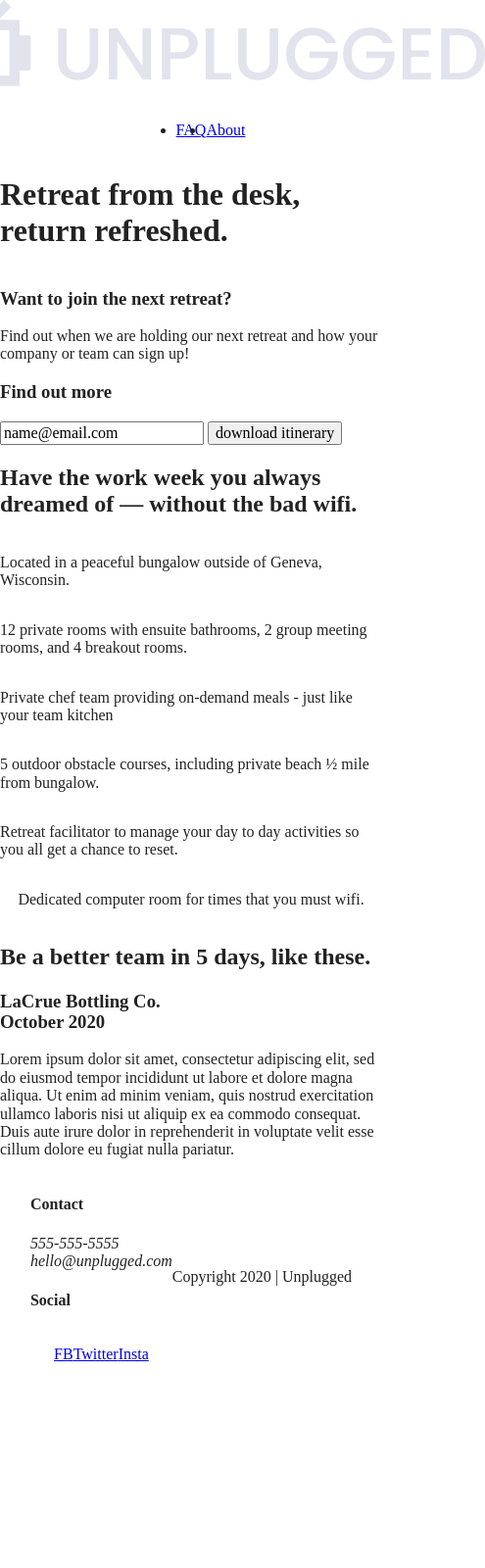
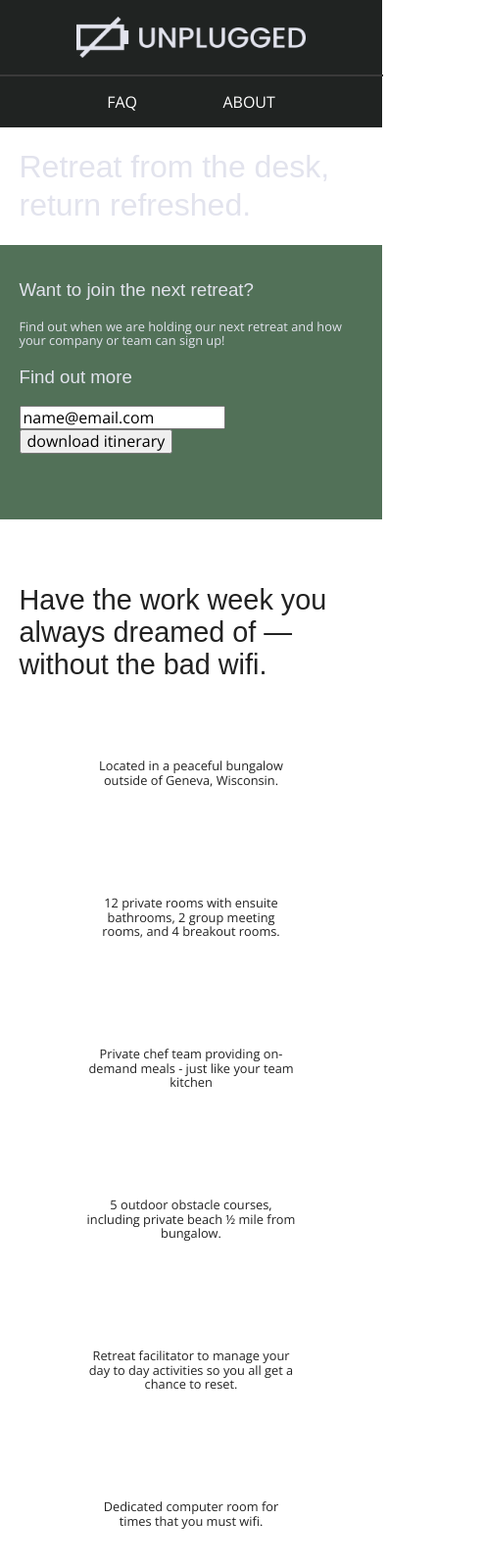
Before and after one commit to beverlywu/206-unplugged-retreat, a website built with Parcel: page index.html in a window 390 px wide. Shown: the top 1600 px of the page at 98% size, 495 px wide, since content can reach past the window. Before the commit the page ends 1408 px from the top, so only its background shows below. Built offline with nearby package versions, Linux system fonts and the light colour scheme; a web font is replaced by a local one.

Commit message:
add mobile styes

```diff
--- a/css/main.css
+++ b/css/main.css
@@ -13,8 +13,9 @@
 
 html {
   color: #222;
-  font-size: 1em;
+  font-size: 16px;
   line-height: 1.4;
+	font-family: 'Open Sans', sans-serif;
 }
 
 /*
@@ -86,106 +87,212 @@ textarea {
 /* ==========================================================================
    Author's custom styles
    ========================================================================== */
+.content-wrapper {
+	width: 90vw;
+}
 
-/*----------------- BASE HEADER - FOOTER STYLES --------------------------*/
+h1,
+h2,
+h3,
+h4 {
+	font-family: 'Convergence', sans-serif;
+	font-weight: 300;
+}
+
+h1 {
+	font-size: 2.25em;
+}
+
+h2 {
+	font-size: 1.8em;
+}
+
+p {
+	font-size: 0.8em;
+}
+
+/***** BASE HEADER - FOOTER STYLES *****/
 
 header,
 footer {
-	display: flex;
-	justify-content: center;
-	align-items: center;
-	flex-flow: row wrap;
+	background: #202322;
 }
 
 /***** HEADER STYLES *****/
 
 header {
-
+	display: flex;
+	justify-content: center;
 }
 
 header .content-wrapper {
 	display: flex;
 	justify-content: center;
 	align-items: center;
-	flex-flow: row wrap;
+	flex-flow: column;
+}
+
+header .logo {
+	width: 60vw;
+}
+header .logo img{
+	/*border: 1px solid #00ff00;*/
+	max-width: 100%;
+	padding: 2vh 0;
 
 }
 
 .header-divider {
-
+	border: 1px solid #3A3A3A;
+	width: 100vw;
 }
 
 header nav {
-	display: flex;
-	justify-content: center;
-	align-items: center;
-	flex-flow: row wrap;
-
+	width: 44vw;
+	padding: 2vh 0;
 
 }
 
 header nav ul {
 	display: flex;
-	justify-content: center;
-	align-items: center;
 	flex-flow: row wrap;
+	justify-content: space-between;
+	margin: 0;
+	padding: 0;
+}
+
+header nav ul li {
+	font-size: 1em;
+	text-transform: uppercase;
+	list-style-type: none;
+	font-family: 'Open Sans', sans-serif;
+
 
 }
 
-header nav ul li {
+header nav ul li a {
+	color: #fff;
+	text-decoration: none;
 
 }
 
-/***** FOOTER STYLES *****/
+/***** FOOTER STYLES ****/
 
-footer .social-icons {
+footer {
+	display: flex;
+	justify-content: center;
+	align-items: column;
+
+}
+footer .content-wrapper {
 	display: flex;
 	justify-content: center;
 	align-items: center;
+	flex-flow: column;
+}
+
+footer .contact {
+
+}
+
+footer p {
+	font-style: normal;
+
+}
+
+footer .social {
+	margin: 2vh 0 0 0;
+}
+
+footer .social-icons ul {
+	display: flex;
 	flex-flow: row wrap;
+	justify-content: space-between;
+	width: 50vw;
+	padding: 0;
+}
+
+footer .social-icons ul li {
+	list-style-type: none;
+}
+
+.footer-content {
+	color: #fff;
+	text-align: center;
+	display: flex;
+	justify-content: center;
+	align-items: center;
+	flex-flow: column;
+	padding: 5vh;
+}
+
+.copyright {
+	color: #fff;
 }
 
 
-/***** MOBILE STYLES *****/
+/***** MOBILE STYLES ****/
+
 
 .hero-area {
 	display: flex;
 	justify-content: center;
-	align-items: center;
-	flex-flow: row wrap;
+}
+
+.hero-area h1 {
+	font-size: 2em;
+	line-height: 1.2em;
+	color: #E2E3ED;
+
 }
 
 aside {
+	background: #527158;
 	display: flex;
 	justify-content: center;
-	align-items: center;
-	flex-flow: row wrap;
+	color: #E2E3ED;
 }
 
 .form-description {
-
+	padding: 2vh 0 0 0;
 }
 
 .form {
+	padding: 0 0 8vh 0;
 
 }
 
 .features {
 	display: flex;
 	justify-content: center;
+
+}
+
+.features h2 {
+}
+
+.features .content-wrapper {
+	display: flex;
+	justify-content: center;
+	flex-flow: column;
 	align-items: center;
-	flex-flow: row wrap;
+	padding: 5vh 0 6vh 0;
 }
+
+
+.features-items article {
+	margin: 5vh 0;
+}
+
 
 .features-items {
 	display: flex;
-	justify-content: center;
-	align-items: center;
-	flex-flow: row wrap;
+	flex-flow: column;
+	width: 55vw;
+	text-align: center;
 }
 
-article {
-
+.features-items-description {
 }
 
 .fontawesome-icon {
@@ -199,37 +306,27 @@ article {
 .reviews {
 	display: flex;
 	justify-content: center;
-	align-items: center;
-	flex-flow: row wrap;
+	background: #2A423A;
+	color: #E2E3ED;
+	padding: 5vh 0;
+
 }
 
 .mission {
-	display: flex;
-	justify-content: center;
-	align-items: center;
-	flex-flow: row wrap;
+
 }
 
 .contact-section {
-	display: flex;
-	justify-content: center;
-	align-items: center;
-	flex-flow: row wrap;
+	color: #fff;
 
 }
 
 .faq {
-	display: flex;
-	justify-content: center;
-	align-items: center;
-	flex-flow: row wrap;
+
 }
 
 .faq .content-wrapper {
-	display: flex;
-	justify-content: center;
-	align-items: center;
-	flex-flow: row wrap;
+
 }
 
 
--- a/index.html
+++ b/index.html
@@ -20,6 +20,13 @@
   <link rel="stylesheet" href="css/main.css">
 
   <meta name="theme-color" content="#fafafa">
+
+	<link href="https://fonts.googleapis.com/css2?family=Open+Sans:wght@400;700&display=swap" rel="stylesheet">
+	<link href="https://fonts.googleapis.com/css2?family=Poppins:wght@300&display=swap" rel="stylesheet">
+	<link href="https://fonts.googleapis.com/css2?family=Convergence&display=swap" rel="stylesheet">
+
+
+
 </head>
 
 <body>
@@ -29,56 +36,24 @@
   <script src="js/plugins.js"></script>
   <script src="js/main.js"></script>
 
-  <!--
-- Header
-    - Logo
-    - Navigation bar
-        - About
-        - FAQ
-     - Headline  Retreat from the desk, return refreshed.
-     - Image
-
-- Content Area
-    - Newsletter signup
-        - Headline text / Want to join the next retreat?
-        - Paragraph text / Find out when we are holding our next retreat and how your company or team can sign up!
-        - Headline text / Find out more
-        - Email field
-        - Submit button / download itinerary
-    - Info about Unplugged
-        - Headline text / Have the work week you always dreamed of &mdash; without the bad wifi.
-        - Background Image
-        - Icons
-        - Text
-    - Previous retreats
-        - Headline text
-        - Paragraph text
-        - Image
-
-- Footer
-     - Contact
-         - Headline text
-         - Contact info
-     - Social Media
-         - Headline text
-         - Social icons
-     - Copyright
--->
-
 	<header>
 	    <div class="content-wrapper">
-			<a href="#"><img src="img/unpluggedlogo.png" alt="unplugged logo"></a>
+			<div class="logo">
+				<img src="img/unpluggedlogo.png" alt="unplugged logo">
+			</div>
 			<div class="header-divider"></div>
 	   	 	<nav>
 	       		<ul>
 					<li><a href="faq/index.html" target="_blank">FAQ</a></li>
 					<li><a href="about/index.html" target="_blank">About</a></li>
-				</ul>
-			</nav>
+					</ul>
+				</nav>
+
 		</div>
+
 	</header>
 
-	<main>
+<main>
 		<section class="hero-area">
 			<div class="content-wrapper">
 				<h1>Retreat from the desk, return refreshed.</h1>
@@ -157,16 +132,19 @@
 				<div class="social">
 					<h4>Social</h4>
 					<div class="social-icons">
-						<p><a href="http://facebook.com" target="_blank">FB</a></p>
-						<p><a href="http://twitter.com" target="_blank">Twitter</a></p>
-						<p><a href="http://instagram.com" target="_blank">Insta</a></p>
+						<ul>
+							<li><a href="http://facebook.com" target="_blank">FB</a></li>
+							<li><a href="http://twitter.com" target="_blank">Twitter</a></li>
+							<li><a href="http://instagram.com" target="_blank">Insta</a></li>
+						</ul>
 					</div>
 				</div>
 			</div>
+			<div class="copyright">
+				<p>Copyright 2020 | Unplugged</p>
+			</div>
 		</div>
-		<div class="copyright">
-			<p>Copyright 2020 | Unplugged</p>
-		</div>
+
 	</footer>
 
 
```
